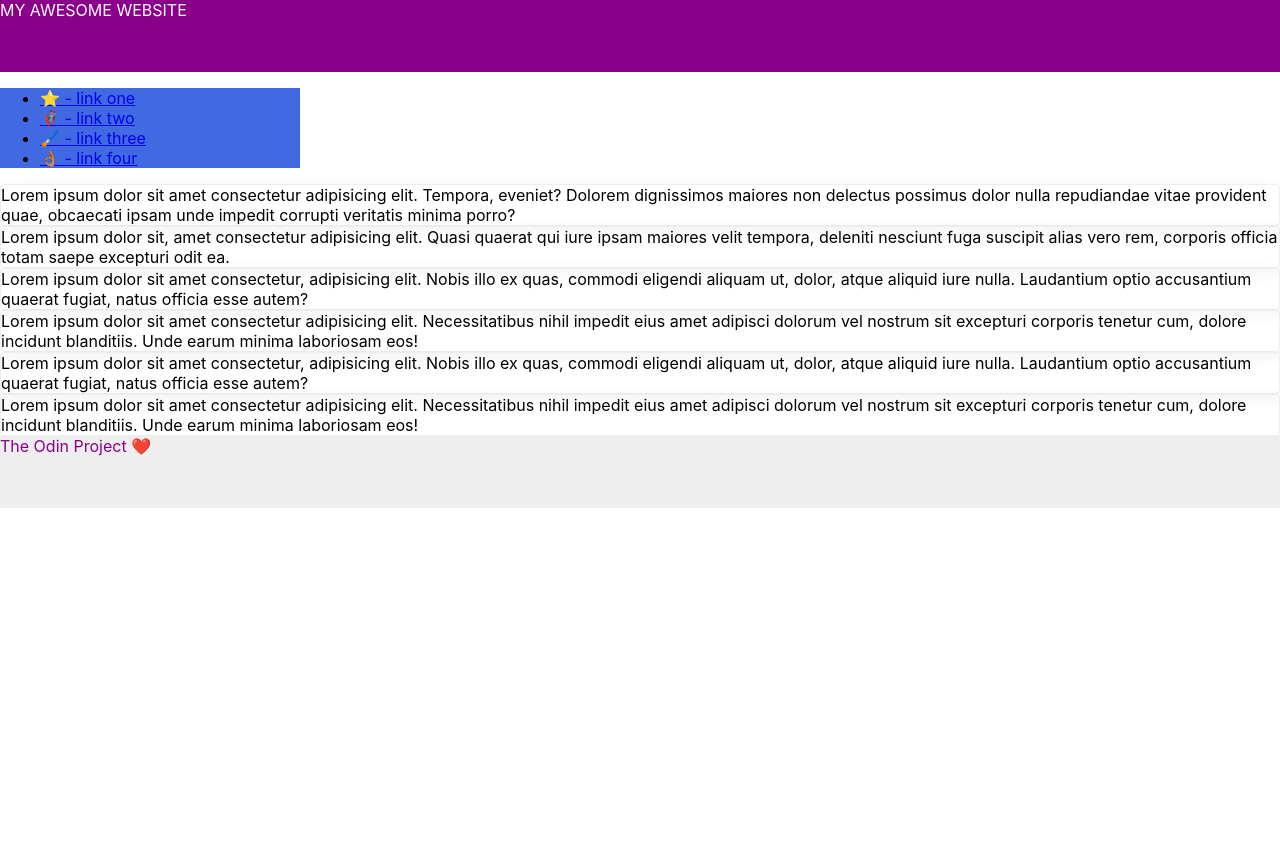
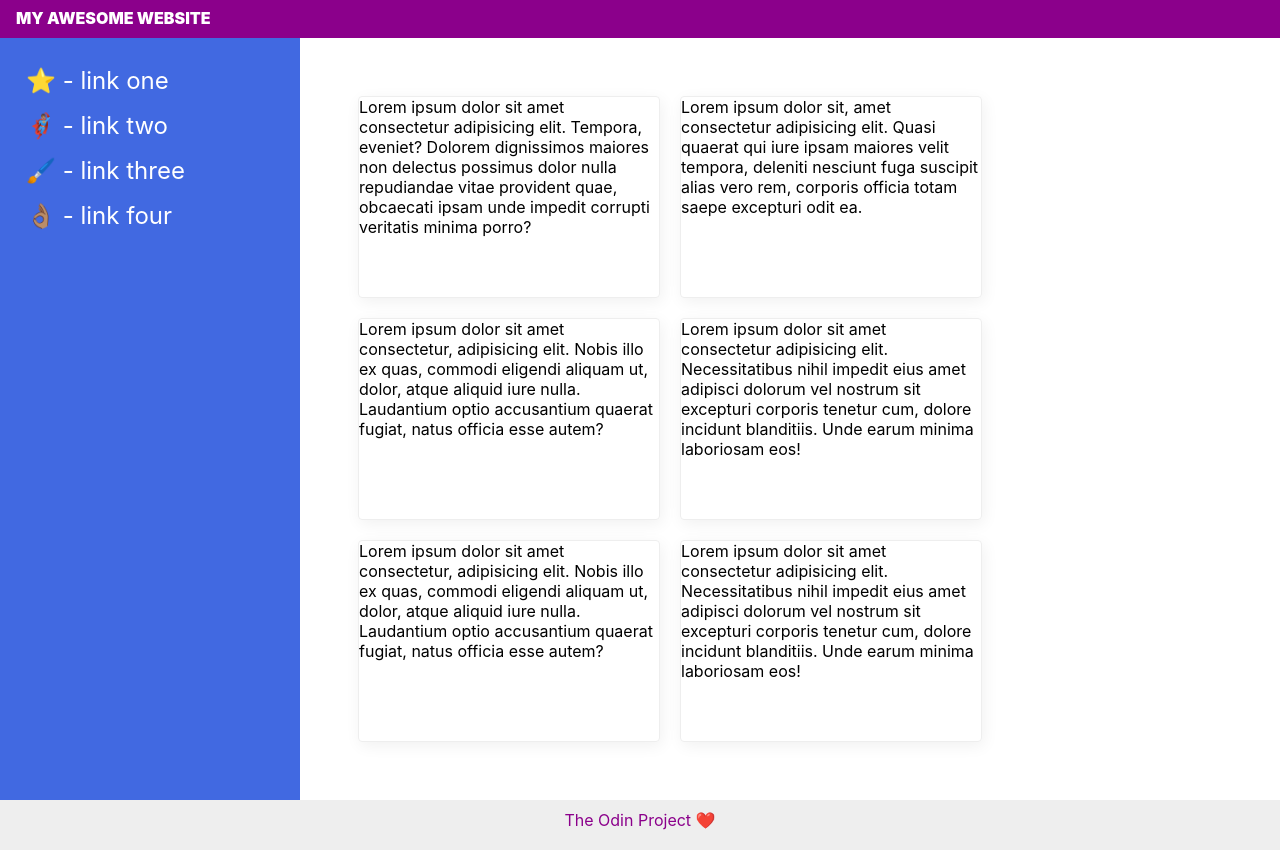
Before and after one commit to FeliciaMM/Odin-project, a plain HTML site: page flex/07-flex-layout-2/index.html in a window 1280 px wide. Before the commit the page ends 800 px from the top, so only its background shows below. Drawn offline with Linux system fonts and the light colour scheme.

Commit message:
all of my life achievements have led to this

```diff
--- a/flex/07-flex-layout-2/index.html
+++ b/flex/07-flex-layout-2/index.html
@@ -8,10 +8,12 @@
     <link rel="stylesheet" href="style.css">
   </head>
   <body>
+    <div class="website">
     <div class="header">
       MY AWESOME WEBSITE
     </div>
 
+    <div class="content">
     <div class="sidebar">
       <ul>
         <li><a href="#">⭐ - link one</a></li>
@@ -21,15 +23,20 @@
       </ul>
     </div>
 
+    <div class="cards">
+
     <div class="card">Lorem ipsum dolor sit amet consectetur adipisicing elit. Tempora, eveniet? Dolorem dignissimos maiores non delectus possimus dolor nulla repudiandae vitae provident quae, obcaecati ipsam unde impedit corrupti veritatis minima porro?</div>
     <div class="card">Lorem ipsum dolor sit, amet consectetur adipisicing elit. Quasi quaerat qui iure ipsam maiores velit tempora, deleniti nesciunt fuga suscipit alias vero rem, corporis officia totam saepe excepturi odit ea.</div>
     <div class="card">Lorem ipsum dolor sit amet consectetur, adipisicing elit. Nobis illo ex quas, commodi eligendi aliquam ut, dolor, atque aliquid iure nulla. Laudantium optio accusantium quaerat fugiat, natus officia esse autem?</div>
     <div class="card">Lorem ipsum dolor sit amet consectetur adipisicing elit. Necessitatibus nihil impedit eius amet adipisci dolorum vel nostrum sit excepturi corporis tenetur cum, dolore incidunt blanditiis. Unde earum minima laboriosam eos!</div>
     <div class="card">Lorem ipsum dolor sit amet consectetur, adipisicing elit. Nobis illo ex quas, commodi eligendi aliquam ut, dolor, atque aliquid iure nulla. Laudantium optio accusantium quaerat fugiat, natus officia esse autem?</div>
     <div class="card">Lorem ipsum dolor sit amet consectetur adipisicing elit. Necessitatibus nihil impedit eius amet adipisci dolorum vel nostrum sit excepturi corporis tenetur cum, dolore incidunt blanditiis. Unde earum minima laboriosam eos!</div>
+    </div>
+  </div>
 
     <div class="footer">
       The Odin Project ❤️
     </div>
+    </div>
   </body>
 </html>
--- a/flex/07-flex-layout-2/style.css
+++ b/flex/07-flex-layout-2/style.css
@@ -5,25 +5,76 @@ body {
 }
 
 .header {
-  height: 72px;
+  height: 30px;
   background: darkmagenta;
   color: white;
+  font-weight: 900;
+  justify-content: center;
+  align-items: center;
+  padding-left: 16px;
+  padding-top:8px;
 }
 
 .footer {
-  height: 72px;
+  height: 30px;
   background: #eee;
   color: darkmagenta;
+  margin-top: auto;
+  justify-content: center;
+  text-align: center;
+  align-items: center;
+  padding: 10px;
 }
 
 .sidebar {
   width: 300px;
   background: royalblue;
   box-sizing: border-box;
+  flex-shrink: 0;
+  font-size: 24px;
+  padding: 16px;
+  min-height: 657px;
+}
+a{
+  color: white;
+  text-decoration: none;
+
+}
+
+li{
+  margin-bottom: 16px
+}
+
+ul{
+  list-style-type: none;
+  padding: 10px;
+  margin-top: 2px;
 }
 
 .card {
   border: 1px solid #eee;
   box-shadow: 2px 4px 16px rgba(0,0,0,.06);
   border-radius: 4px;
+  flex-grow: 0;
+  min-height: 200px;
+  max-width: 300px;
+  overflow: hidden;
+  margin: 10px;
 }
+
+.cards{
+  padding: 48px;
+  display: flex;
+  flex-direction: row;
+  flex-wrap: wrap;
+}
+
+.website{
+  display: flex;
+  flex-direction: column;
+  min-height: 100vh;
+}
+
+.content{
+  display: flex;
+}
```
